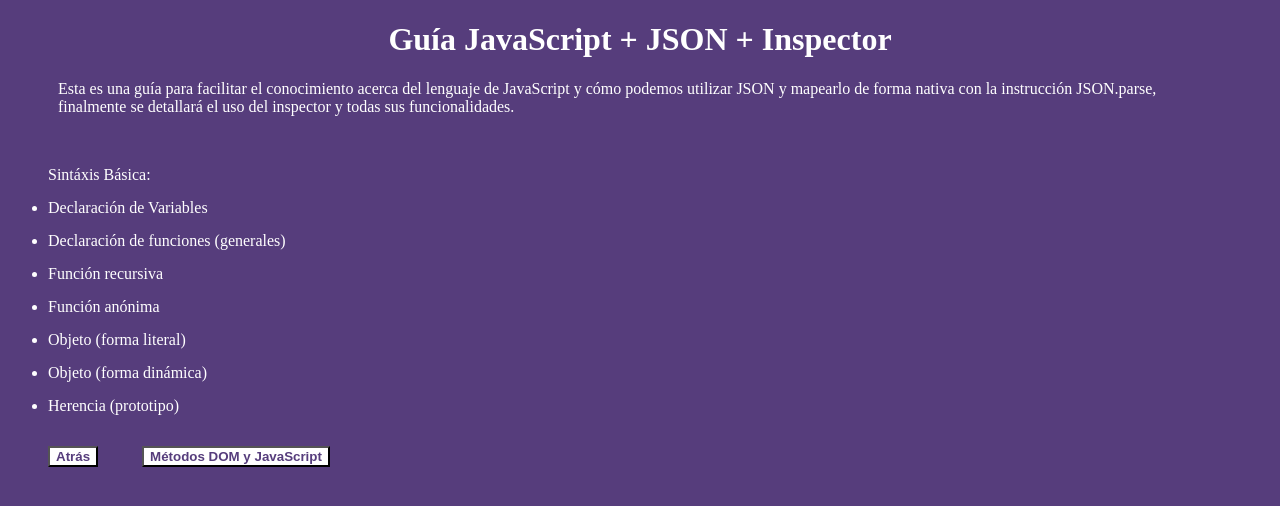
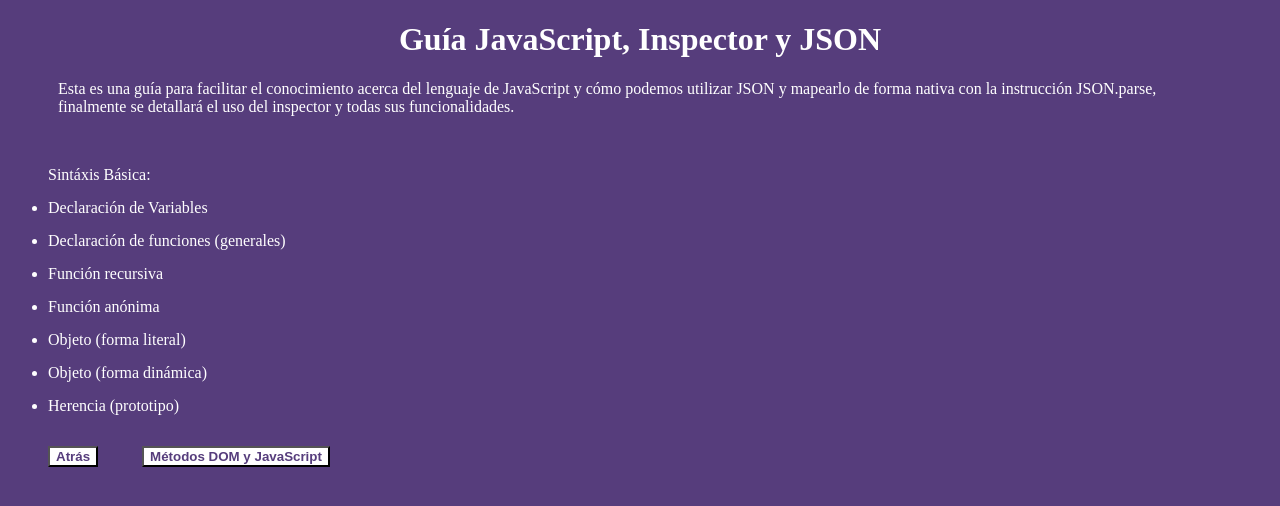
Before and after one commit to jesusmambie/Laboratorio_06_ATI, a plain HTML site: page index.html in a window 1280 px wide. Drawn offline with Linux system fonts and the light colour scheme.

Commit message:
Este es el commit del modificador_1

```diff
--- a/index.html
+++ b/index.html
@@ -7,7 +7,7 @@
 	</head>
 
 	<body>
-		<h1> Guía JavaScript + JSON + Inspector </h1>
+		<h1> Guía JavaScript, Inspector y JSON </h1>
 		<p> Esta es una guía para facilitar el conocimiento acerca del lenguaje de JavaScript y cómo podemos utilizar JSON y mapearlo de forma nativa con la instrucción JSON.parse, finalmente se detallará el uso del inspector y todas sus funcionalidades.</p>
 		<br>
 
```
